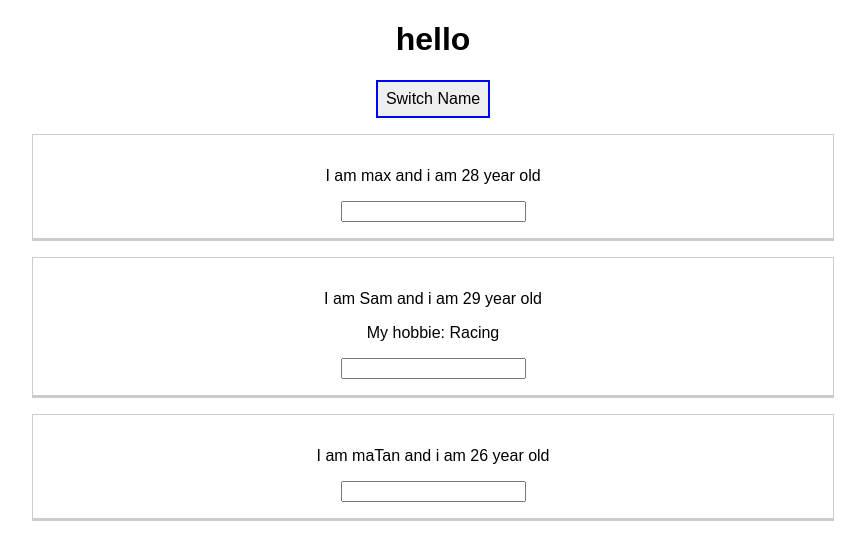
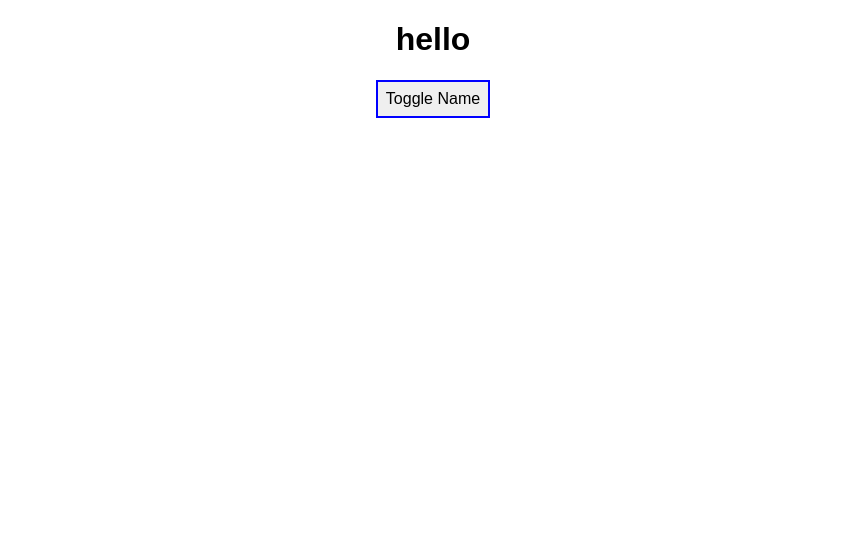
Before and after one commit to asharma102/react-complte-guide, a React (Create React App) app: page / in a window 1280 px wide. Shown: the top 560 px of the page, without its empty margins (207-1072 px from the left). Built offline with nearby package versions, Linux system fonts and the light colour scheme.

Commit message:
rendering conet conditionally with state changing

```diff
--- a/src/App.js
+++ b/src/App.js
@@ -16,8 +16,13 @@ const app = props => {
 
     const [otherState, setOtherState] = useState ({
       otherState : "some other state"
-    })
-    console.log(personsState, otherState)
+    });
+
+    const [showPesrsonState, setShowPesrsonState] = useState ({
+      showPerson : false
+    });
+
+    console.log(personsState, otherState, showPesrsonState)
 
     const switchNameHandler = (name) => {
     //console.log('was click');
@@ -40,6 +45,14 @@ const app = props => {
         ]
       })
     }
+
+    const togglePersonHandler = () => {
+
+      setShowPesrsonState({
+        showPerson : !showPesrsonState.showPerson
+      })
+    }
+
     const style = {
       backgroudColor: 'white',
       font: 'inherit',
@@ -51,7 +64,13 @@ const app = props => {
 
       <div className="App">
         <h1>hello</h1>
-        <button style={style} onClick={()=>switchNameHandler('abhi')} >Switch Name</button>
+        <button
+          style={style}
+          onClick={togglePersonHandler} >
+            Toggle Name
+        </button>
+        { showPesrsonState.showPerson === true ?
+        <div>
           <Person
           name={personsState.person[0].name}
           age={personsState.person[0].age}
@@ -64,6 +83,8 @@ const app = props => {
           changed={nameChangeHandler} >My hobbie: Racing
           </Person>
           <Person name={personsState.person[2].name} age={personsState.person[2].age}/>
+        </div> : null
+        }
       </div>
     );
   }
```
Lines whose indentation alone changed are shown as unchanged.
